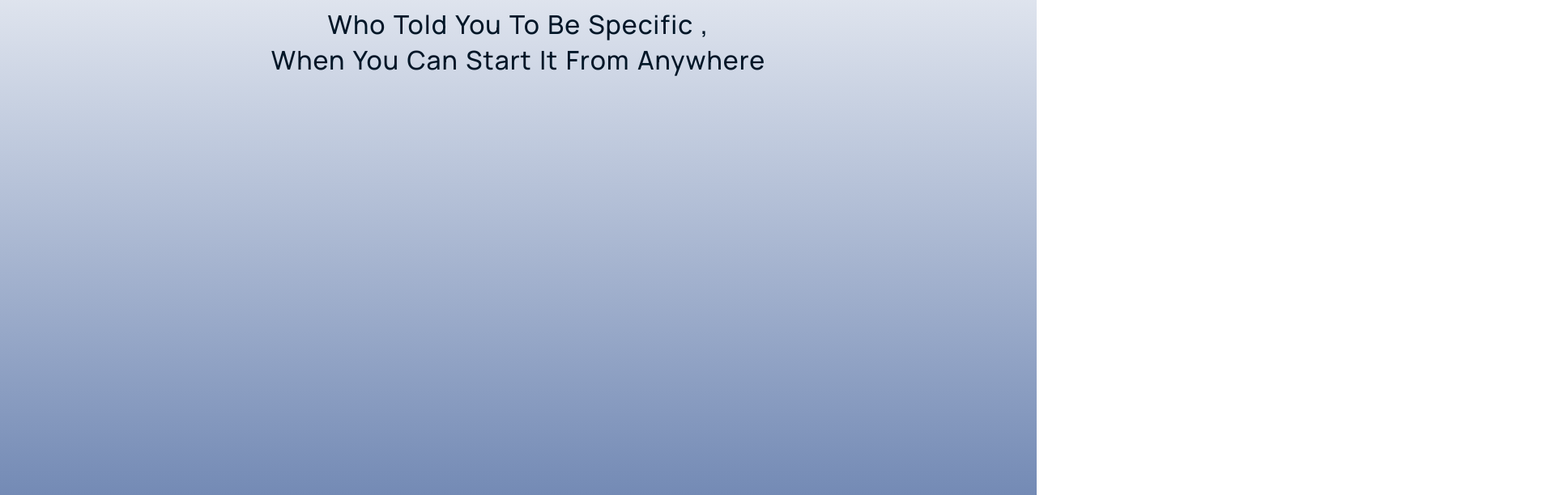
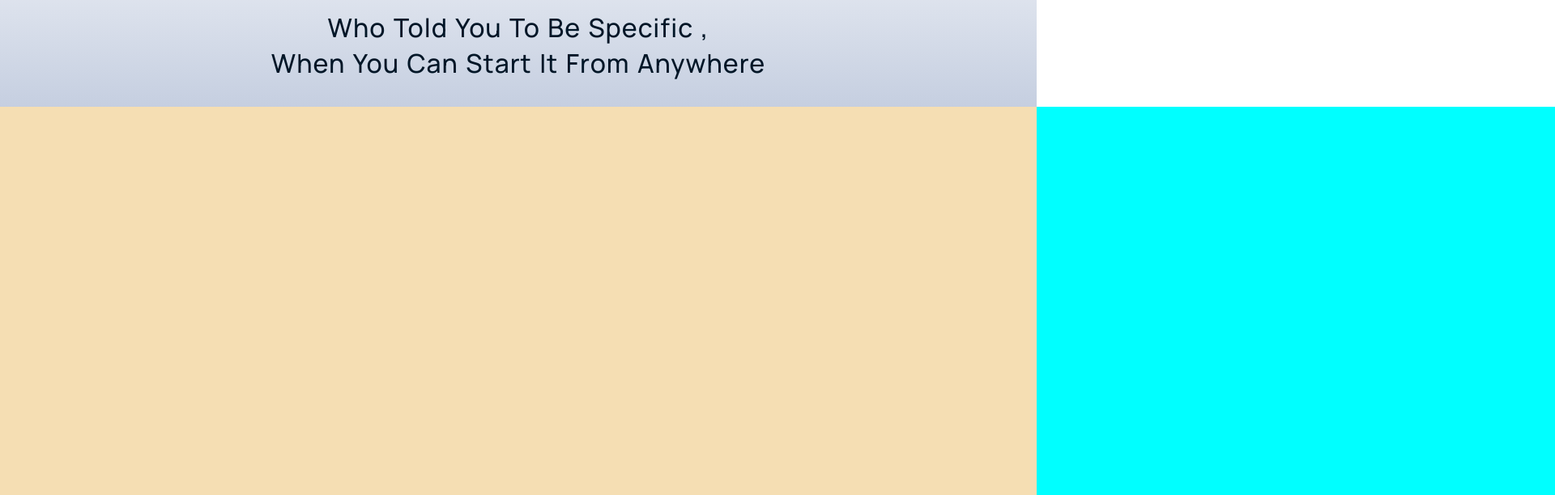
Before and after one commit to jayp3030/matchmingo, a React (Create React App) app: page / in a window 1280 px wide. Shown: the part 188-800 px from the top of the page at 81% size, 1920 px wide, since content can reach past the window. Built offline with nearby package versions, Linux system fonts and the light colour scheme.

Commit message:
added changes

```diff
--- a/package.json
+++ b/package.json
@@ -6,7 +6,9 @@
     "@testing-library/jest-dom": "^5.16.5",
     "@testing-library/react": "^13.4.0",
     "@testing-library/user-event": "^13.5.0",
+    "framer-motion": "^9.0.4",
     "react": "^18.2.0",
+    "react-animation-on-scroll": "^5.1.0",
     "react-dom": "^18.2.0",
     "react-scripts": "5.0.1",
     "web-vitals": "^2.1.4"
--- a/src/components/Landing_part02.js
+++ b/src/components/Landing_part02.js
@@ -1,5 +1,6 @@
 import React from "react";
 import heart from '../images/heart.png'
+import Slider from "./Slider";
 const Landing_part02 = () => {
   return (
     <>
@@ -17,7 +18,9 @@ const Landing_part02 = () => {
                 <p>when you can start it from anywhere</p>
             </div>
           </div>
-          <div className="landing_part02_container03"></div>
+          <div className="landing_part02_container03">
+            <Slider />
+          </div>
         </div>
       </div>
     </>
--- /dev/null
+++ b/src/components/Slider.js
@@ -0,0 +1,23 @@
+import React from "react"
+const Slider = () =>{
+    return (
+        <>
+        <div className="slider_container">
+            <div className="slider_container01">
+
+            </div>
+            <div className="slider_container02">
+
+            </div>
+            <div className="slider_container03">
+
+            </div>
+
+
+        </div>
+        </>
+    )
+
+}
+
+export default Slider;
--- a/src/stylesheets/gamma.css
+++ b/src/stylesheets/gamma.css
@@ -1,6 +1,9 @@
 *{
     margin:0%;
     padding:0%;
+    }
+    body{
+        scroll-behavior: smooth;
     }
 .fcc{
     display: flex;
@@ -10,7 +13,7 @@
 .landing_part02{
     height:100vh;
     width:100vw;
-    background:linear-gradient(to top,var(--gradient_blue) -50%,white);
+    background:linear-gradient(to top,var(--gradient_blue) -45%,white);
     position: relative;
 }
 .landing_part02_container{
@@ -18,13 +21,13 @@
     width:100vw;
     background:transparent;
 }
+
+/*  css for title Machming landing page */
 .landing_part02_container01{
     height:15%;
     width:100%;
     /* background:red; */
     justify-content: flex-start;
-
-
 }
 .landing_part02_container01 > p{
    margin:0%;
@@ -39,6 +42,9 @@
    color:var(--primary);
    font-weight: 500;
 }
+
+/* end of title css */
+
 .landing_part02_container02{
     height:25%;
     width:100%;
@@ -53,8 +59,10 @@
     /* background:red; */
     flex-direction: column;
 }
+
+/* css for heart image and text before that*/
 .active_part_container02 > img{
-    width:3%;
+    width:3vw;
     height:auto;
     display: block;
     /* background: green; */
@@ -73,8 +81,40 @@
     color: var(--primary);
 
 }
+/* css for heart image ends */
+
+/*css for slider*/
 .landing_part02_container03{
     height:60%;
     width:100%;
-    /* background:darkcyan; */
+    background:darkcyan;
 }
+
+.slider_container{
+    height:100%;
+    width:100%;
+    background:tomato;
+    display: block;
+    align-items: center;
+    justify-content: center;
+
+
+
+}
+.slider_container01,.slider_container02,.slider_container03{
+    height:60vh;
+    width:100vw;
+    background:wheat;
+    position:relative;
+}
+.slider_container02{
+    left:100%;
+    top:-100%;
+    background:aqua;
+}
+.slider_container03{
+    left:200%;
+    top:-200%;
+    background:lawngreen;
+}
+/*css ends here */
```
Also changed, not shown: 1 other file (tests, documents, lock files or other folders).
